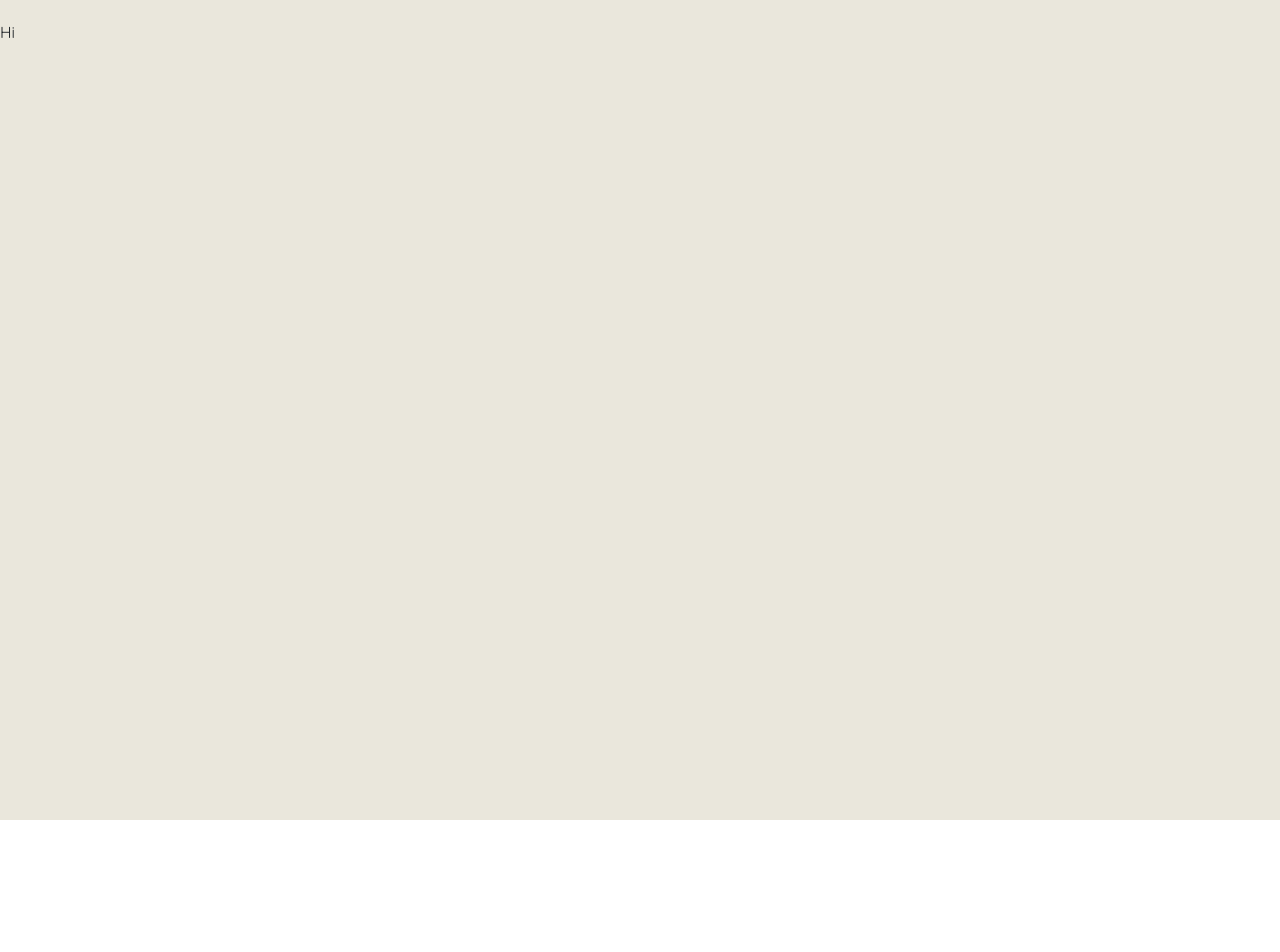
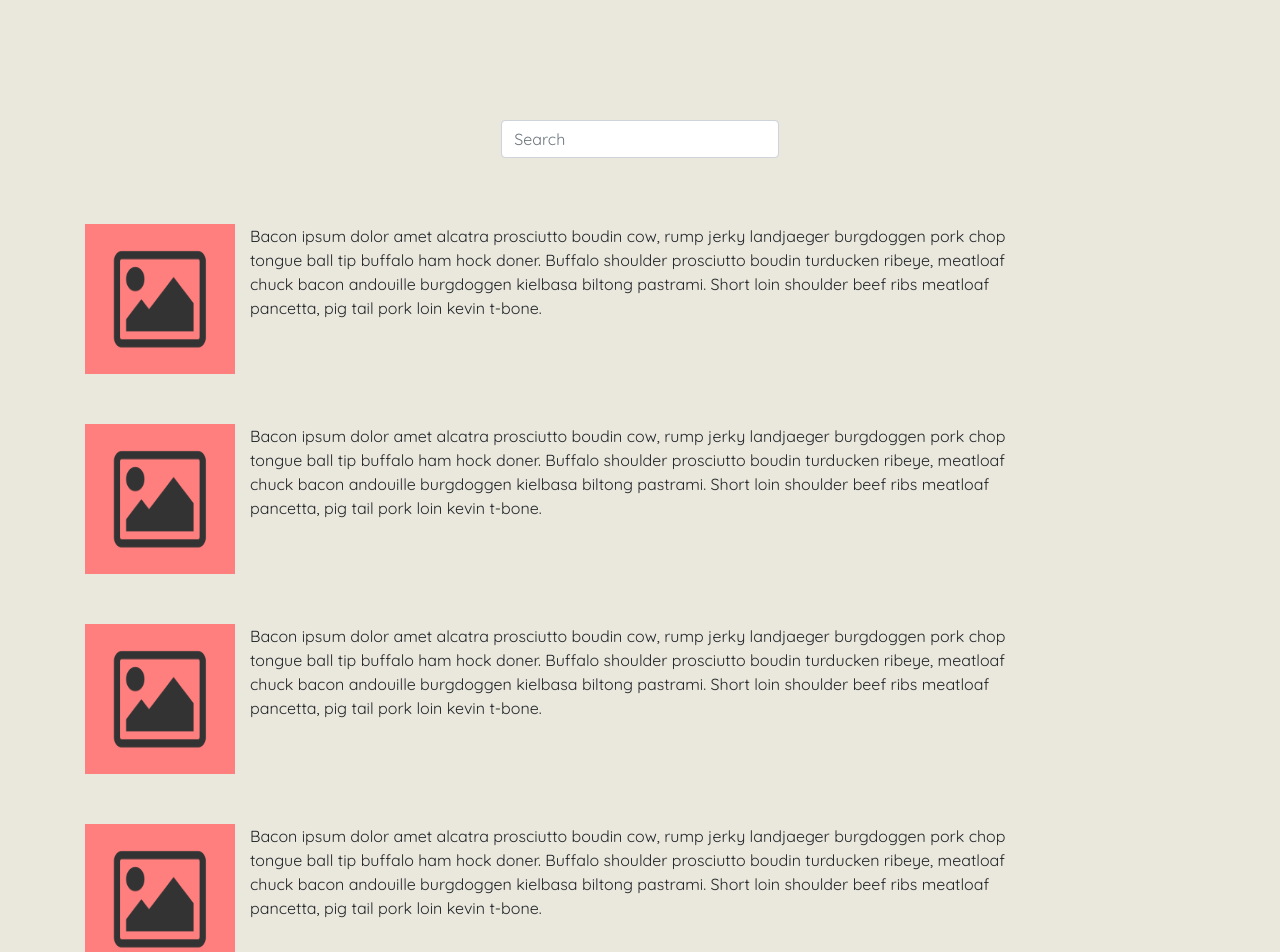
Before and after one commit to davidfstein/davidfstein.github.io, a React app: page /blog in a window 1280 px wide. Shown: the part 60-1012 px from the top of the page. Before the commit the page ends 880 px from the top, so only its background shows below. Built offline with nearby package versions, Linux system fonts and the light colour scheme.

Commit message:
blog page now has some content

```diff
--- a/src/components/blog/blog.js
+++ b/src/components/blog/blog.js
@@ -1,6 +1,10 @@
 import React from 'react';
+import { Container} from 'reactstrap';
 import Header from '../header/header';
 import Footer from '../footer/footer';
+import Search from '../search/search';
+import Post from '../post/post';
+import Spacer from '../spacer/spacer';
 import './blog.css';
 
 function Blog() {
@@ -8,9 +12,11 @@ function Blog() {
         <div id='outer'>
             <Header />
             <div id='wrapper'>
-                <p>
-                    Hi
-                </p>
+                <Container className='body-content'>
+                    <Spacer height='100px' />
+                    <Search />
+                    <Post />
+                </Container>
             </div>
             <Footer />
         </div>
--- /dev/null
+++ b/src/components/post/post.css
@@ -0,0 +1,16 @@
+.post-photo {
+    float: left;
+    width: 150px;
+    height: 150px;
+    margin-right: 15px;
+}
+
+.post {
+    width: 85%;
+    display: inline-block;
+    margin-bottom: 50px;
+}
+
+.post-container {
+    padding-top: 50px;
+}
--- /dev/null
+++ b/src/components/post/post.js
@@ -0,0 +1,52 @@
+import React from 'react';
+import photo from '../../assets/fa-image.png';
+import './post.css';
+
+function Post() {
+    return (
+        <div className='post-container'>
+            <div className='post'>
+                <img className='post-photo' alt='post' src={photo} />
+                <p className='post-exerpt'>Bacon ipsum dolor amet alcatra prosciutto boudin cow,
+                    rump jerky landjaeger burgdoggen pork chop tongue ball tip buffalo ham hock doner.
+                    Buffalo shoulder prosciutto boudin turducken ribeye, meatloaf chuck bacon andouille
+                    burgdoggen kielbasa biltong pastrami. Short loin shoulder beef ribs meatloaf
+                    pancetta, pig tail pork loin kevin t-bone.</p>
+            </div>
+            <div className='post'>
+                <img className='post-photo' alt='post' src={photo} />
+                <p className='post-exerpt'>Bacon ipsum dolor amet alcatra prosciutto boudin cow,
+                    rump jerky landjaeger burgdoggen pork chop tongue ball tip buffalo ham hock doner.
+                    Buffalo shoulder prosciutto boudin turducken ribeye, meatloaf chuck bacon andouille
+                    burgdoggen kielbasa biltong pastrami. Short loin shoulder beef ribs meatloaf
+                    pancetta, pig tail pork loin kevin t-bone.</p>
+            </div>
+            <div className='post'>
+                <img className='post-photo' alt='post' src={photo} />
+                <p className='post-exerpt'>Bacon ipsum dolor amet alcatra prosciutto boudin cow,
+                    rump jerky landjaeger burgdoggen pork chop tongue ball tip buffalo ham hock doner.
+                    Buffalo shoulder prosciutto boudin turducken ribeye, meatloaf chuck bacon andouille
+                    burgdoggen kielbasa biltong pastrami. Short loin shoulder beef ribs meatloaf
+                    pancetta, pig tail pork loin kevin t-bone.</p>
+            </div>
+            <div className='post'>
+                <img className='post-photo' alt='post' src={photo} />
+                <p className='post-exerpt'>Bacon ipsum dolor amet alcatra prosciutto boudin cow,
+                    rump jerky landjaeger burgdoggen pork chop tongue ball tip buffalo ham hock doner.
+                    Buffalo shoulder prosciutto boudin turducken ribeye, meatloaf chuck bacon andouille
+                    burgdoggen kielbasa biltong pastrami. Short loin shoulder beef ribs meatloaf
+                    pancetta, pig tail pork loin kevin t-bone.</p>
+            </div>
+            <div className='post'>
+                <img className='post-photo' alt='post' src={photo} />
+                <p className='post-exerpt'>Bacon ipsum dolor amet alcatra prosciutto boudin cow,
+                    rump jerky landjaeger burgdoggen pork chop tongue ball tip buffalo ham hock doner.
+                    Buffalo shoulder prosciutto boudin turducken ribeye, meatloaf chuck bacon andouille
+                    burgdoggen kielbasa biltong pastrami. Short loin shoulder beef ribs meatloaf
+                    pancetta, pig tail pork loin kevin t-bone.</p>
+            </div>
+        </div>
+    );
+}
+
+export default Post;
--- /dev/null
+++ b/src/components/search/search.css
@@ -0,0 +1,4 @@
+#search {
+    width: 25%;
+    margin:0px auto;
+}
--- /dev/null
+++ b/src/components/search/search.js
@@ -0,0 +1,17 @@
+import React from 'react';
+import { Form, FormGroup, Input } from 'reactstrap';
+import './search.css';
+
+function Search() {
+    return (
+        <div>
+            <Form>
+                <FormGroup>
+                    <Input type="search" name="search" id="search" placeholder="Search" />
+                </FormGroup>
+            </Form>
+        </div>
+    );
+}
+
+export default Search;
--- /dev/null
+++ b/src/components/spacer/spacer.js
@@ -0,0 +1,11 @@
+import React from 'react';
+
+
+function Spacer(props) {
+
+    return (
+        <div className='spacer' style={{ height: props.height }}></div>
+    );
+}
+
+export default Spacer;
```
Also changed, not shown: src/assets/fa-image.png (added).
